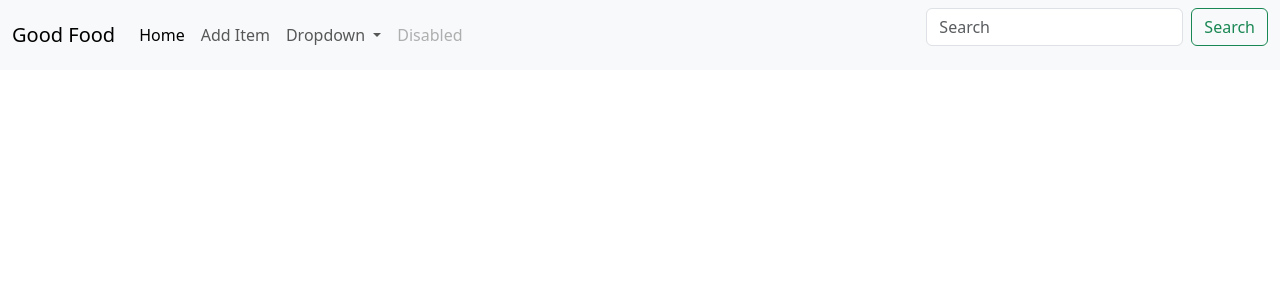
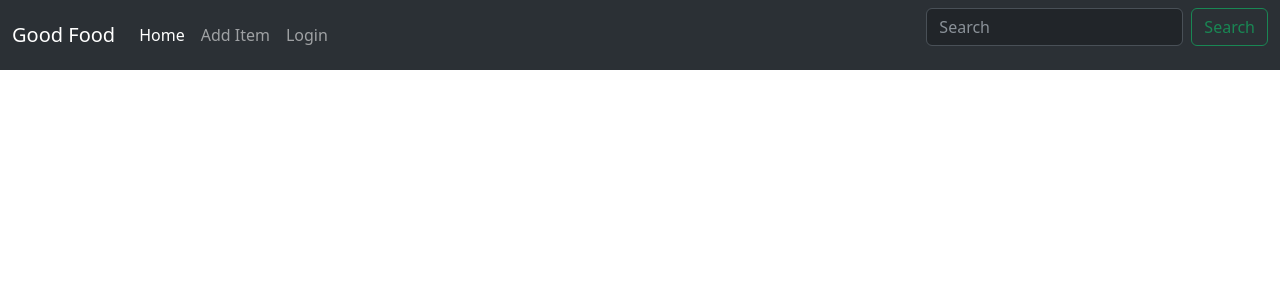
Before and after one commit to wellingtonpc/learning-django, a Django app: page /food/ in a window 1280 px wide. Shown: the top 300 px of the page. Run offline with Django 4.2, Linux system fonts and the light colour scheme; data that the repository does not hold is empty.

Commit message:
add login and logout to navbar

```diff
--- a/apps/food/templates/food/base.html
+++ b/apps/food/templates/food/base.html
@@ -15,7 +15,7 @@
 </head>
 
 <body>
-    <nav class="navbar navbar-expand-lg bg-body-tertiary">
+    <nav class="navbar navbar-expand-lg bg-body-tertiary bg-primary" data-bs-theme="dark" >
         <div class="container-fluid">
             <a class="navbar-brand" href="#">Good Food</a>
             <button class="navbar-toggler" type="button" data-bs-toggle="collapse"
@@ -31,23 +31,15 @@
                     <li class="nav-item">
                         <a class="nav-link" href="{% url 'food:add_item' %}">Add Item</a>
                     </li>
-                    <li class="nav-item dropdown">
-                        <a class="nav-link dropdown-toggle" href="#" role="button" data-bs-toggle="dropdown"
-                            aria-expanded="false">
-                            Dropdown
-                        </a>
-                        <ul class="dropdown-menu">
-                            <li><a class="dropdown-item" href="#">Action</a></li>
-                            <li><a class="dropdown-item" href="#">Another action</a></li>
-                            <li>
-                                <hr class="dropdown-divider">
-                            </li>
-                            <li><a class="dropdown-item" href="#">Something else here</a></li>
-                        </ul>
+                    {% if user.is_authenticated %}
+                    <li class="nav-item">
+                        <a class="nav-link" href="{% url 'logout' %}">Logout</a>
                     </li>
+                    {% else %}
                     <li class="nav-item">
-                        <a class="nav-link disabled">Disabled</a>
+                        <a class="nav-link" href="{% url 'login' %}">Login</a>
                     </li>
+                    {% endif %}
                 </ul>
                 <form class="d-flex" role="search">
                     <input class="form-control me-2" type="search" placeholder="Search" aria-label="Search">
```
